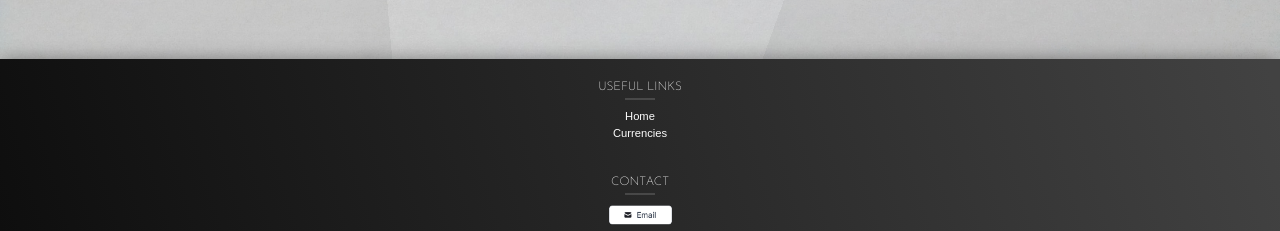
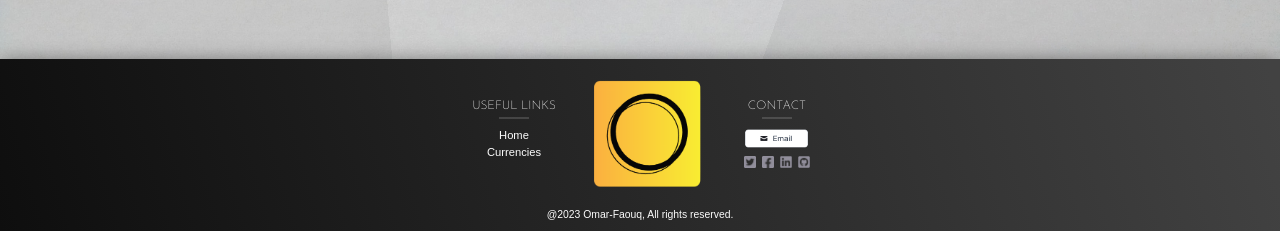
Before and after one commit to Ofarouq310/react_currency-rates, a React (Create React App) app: page /details/1 in a window 1280 px wide. Shown: the part 741-972 px from the top of the page. Built offline with nearby package versions, Linux system fonts and the light colour scheme; no server answers; a web font is replaced by a local one.

Commit message:
Update component

```diff
--- a/src/layout/Footer.js
+++ b/src/layout/Footer.js
@@ -4,18 +4,23 @@ import facebookLogo from '../assets/Facebook Icon.png';
 import linkedinLogo from '../assets/Linkedin Icon.png';
 import githubLogo from '../assets/GitHub Icon.png';
 import mailBtn from '../assets/email-btn.png';
+import logo from '../assets/omar-logo.png';
 
 export default function Footer() {
   return (
     <div className="footer">
+      <div className="footer-1">
         <div className="useful-links">
-        <h3 className="footer-header">USEFUL LINKS</h3>
+          <h2 className="footer-header">USEFUL LINKS</h2>
           <hr className="footer-breaker" />
           <a href="/">Home</a>
           <a href="/currencies_list">Currencies</a>
         </div>
+
+        <img src={logo} alt="omar-farouq-logo" id="logo" />
+
         <div className="contact">
-        <h3 className="footer-header">CONTACT</h3>
+          <h2 className="footer-header">CONTACT</h2>
           <hr className="footer-breaker" />
           <a href="mailto:ofarouq310@gmail.com">
             <img src={mailBtn} alt="mail-button" id="mail-btn" />
@@ -39,5 +44,9 @@ export default function Footer() {
           </div>
         </div>
       </div>
+      <div className="copyrights">
+        @2023 Omar-Faouq, All rights reserved.
+      </div>
+    </div>
   );
 }
```
Lines whose indentation alone changed are shown as unchanged.
